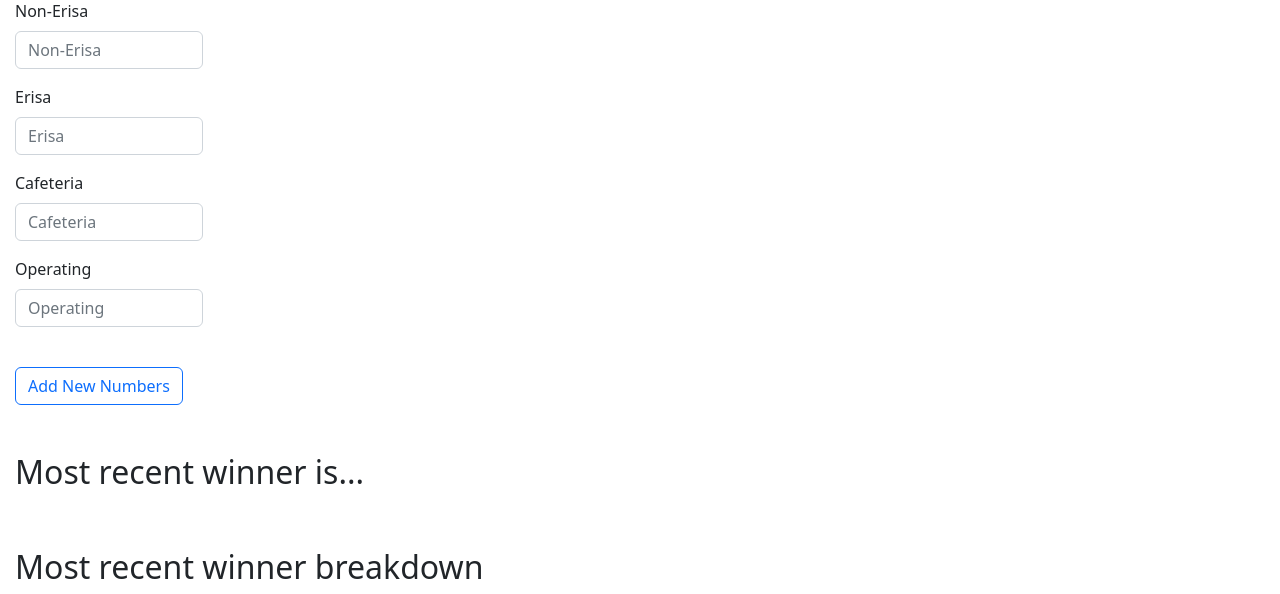
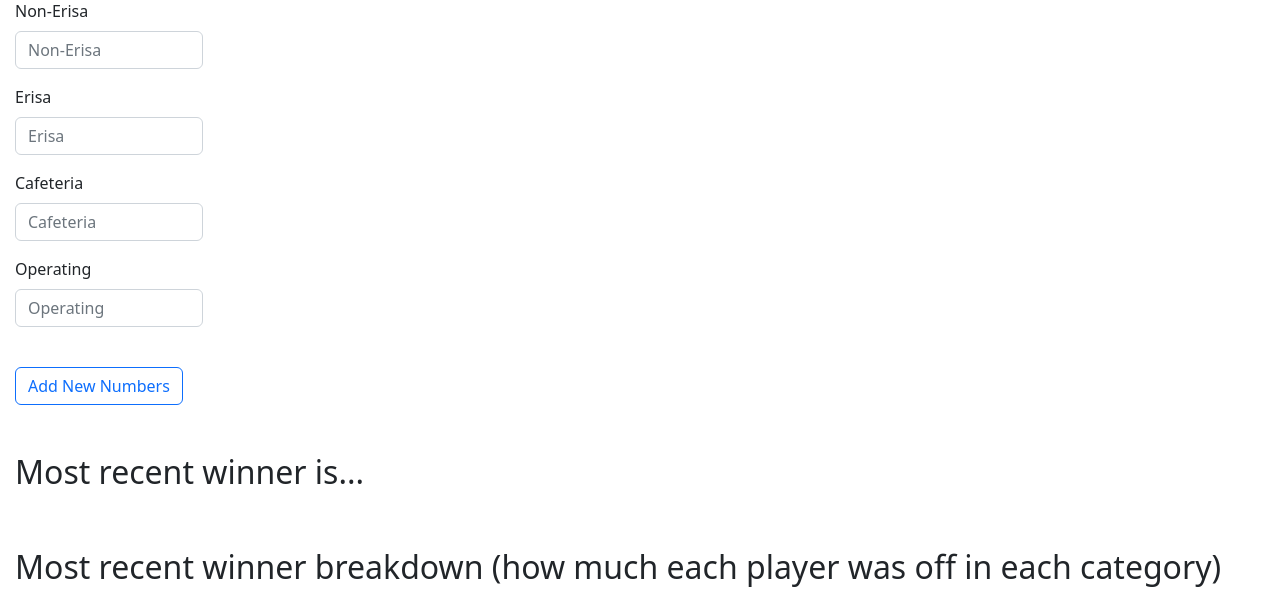
Before and after one commit to gbwilliamson4/DjangoLotteryThing, a Django app: template lotteries/templates/lotteries/checkscan.html in a window 1280 px wide. Shown: the part 142-736 px from the top of the page. Run offline with Django 4.2, Linux system fonts and the light colour scheme; the template is opened without the code that fills it: values that come from a table or form of the project are taken from there, others are empty; some libraries are stand-ins or nearby versions.

Commit message:
Changed some wording on checkscan.html

```diff
--- a/lotteries/templates/lotteries/checkscan.html
+++ b/lotteries/templates/lotteries/checkscan.html
@@ -36,7 +36,7 @@
 <br>
 <br>
 
-<h2>Most recent winner breakdown</h2>
+<h2>Most recent winner breakdown (how much each player was off in each category)</h2>
 
 <table class="table table-striped table-hover">
     <tr>
```
